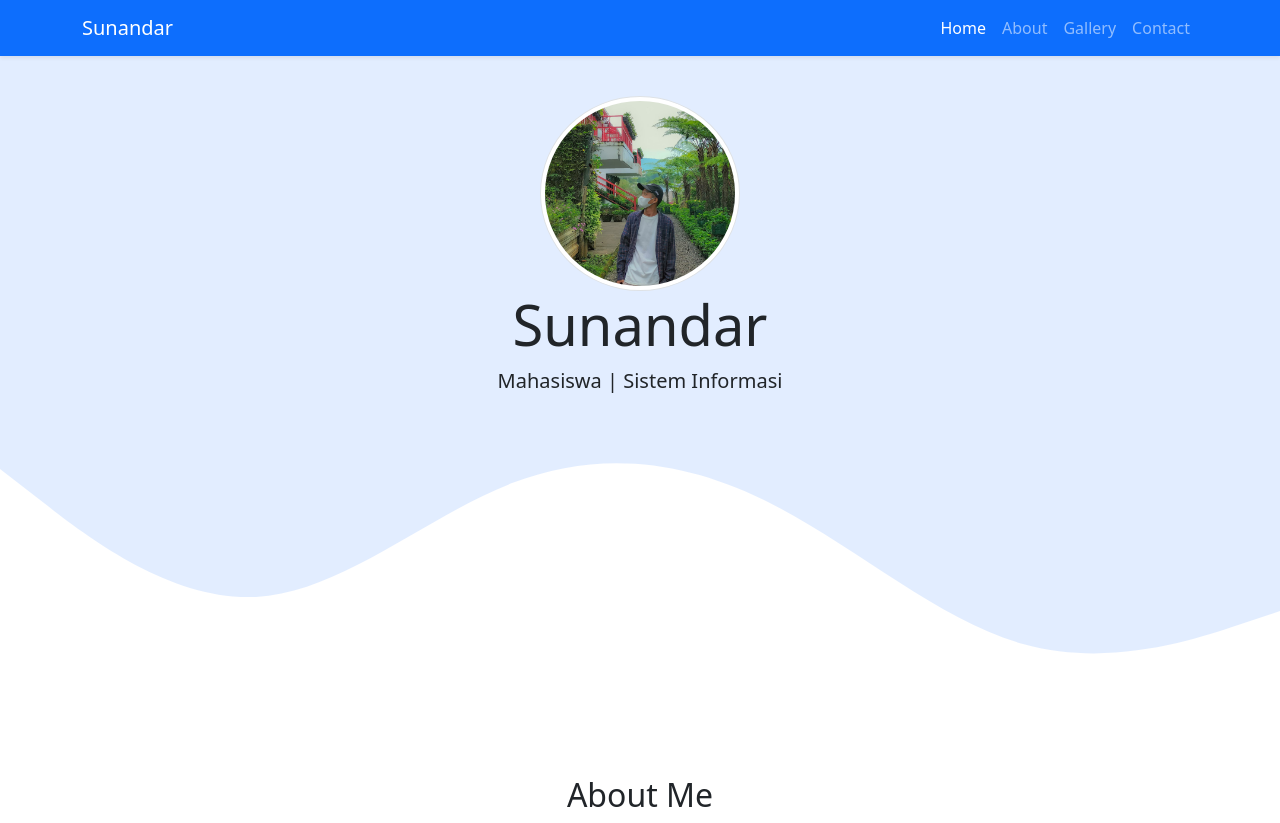
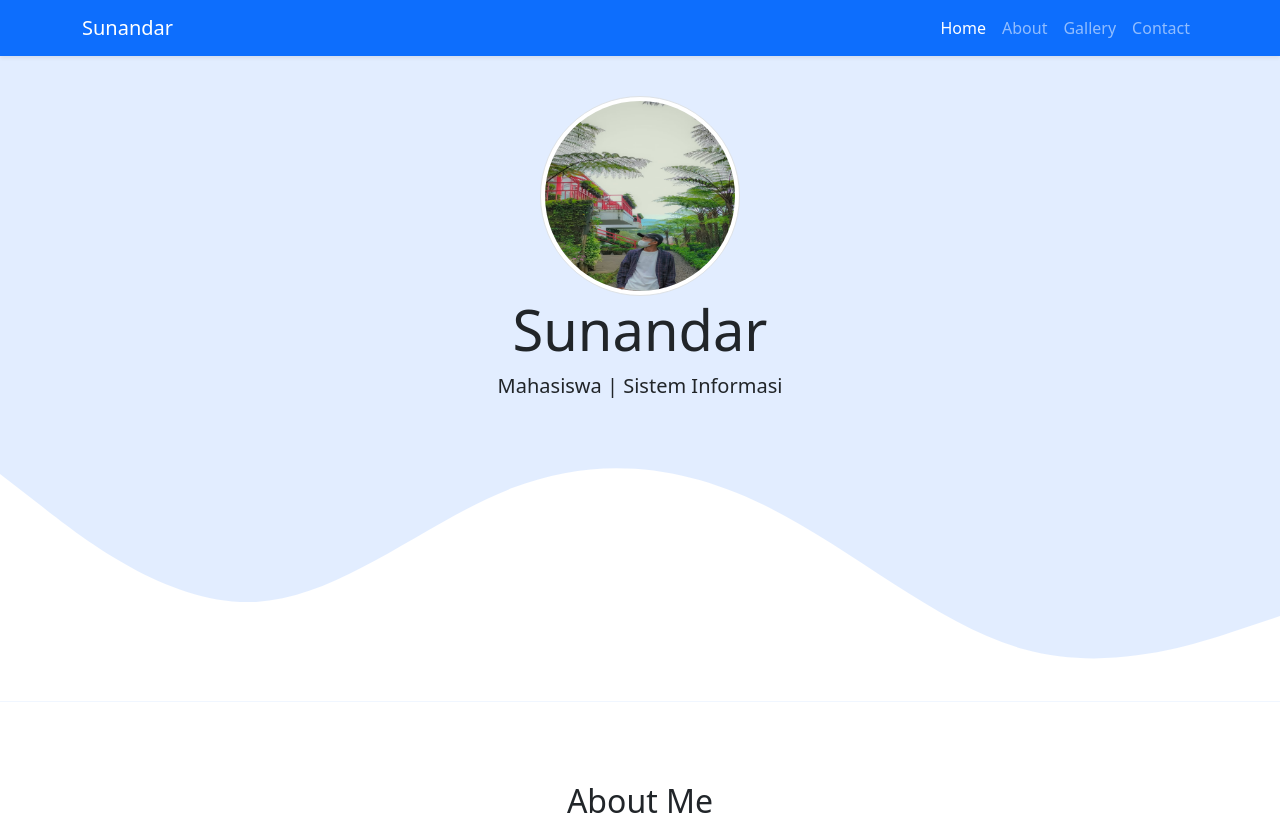
Before and after one commit to ahtae2/bowo.github.io, a plain HTML site: page index.html in a window 1280 px wide. Shown: the top 823 px of the page. Drawn offline with nearby package versions, Linux system fonts and the light colour scheme.

Commit message:
Update index.html

```diff
--- a/index.html
+++ b/index.html
@@ -44,7 +44,7 @@
     <!-- Akhir Navbar -->
     <!-- Jumbotron -->
     <section class="jumbotron text-center">
-      <img src="/img/fp2.jpeg" alt="sunandar" width="200" class="rounded-circle img-thumbnail" />
+      <img src="/img/fp.jpg" alt="sunandar" width="200" class="rounded-circle img-thumbnail" />
       <h1 class="display-4">Sunandar</h1>
       <p class="lead">Mahasiswa | Sistem Informasi</p>
       <svg xmlns="http://www.w3.org/2000/svg" viewBox="0 0 1440 320">
```
